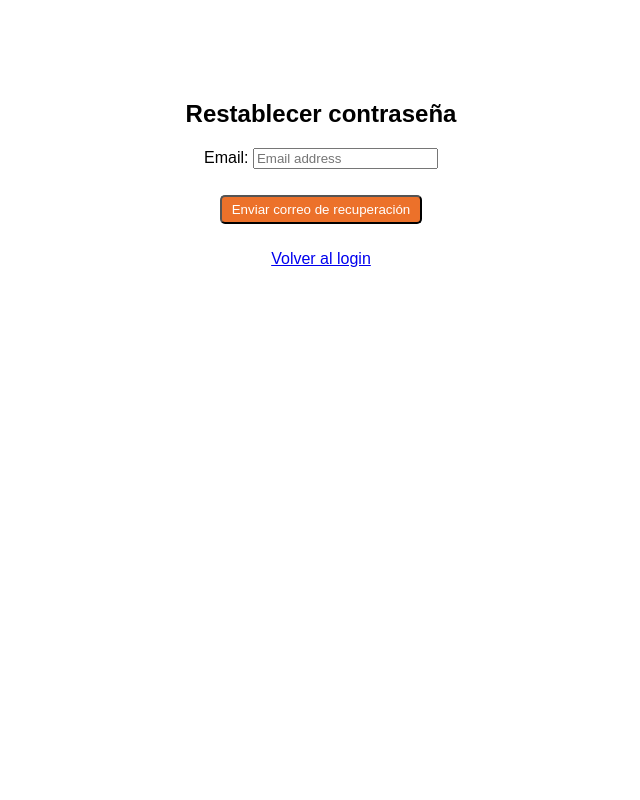
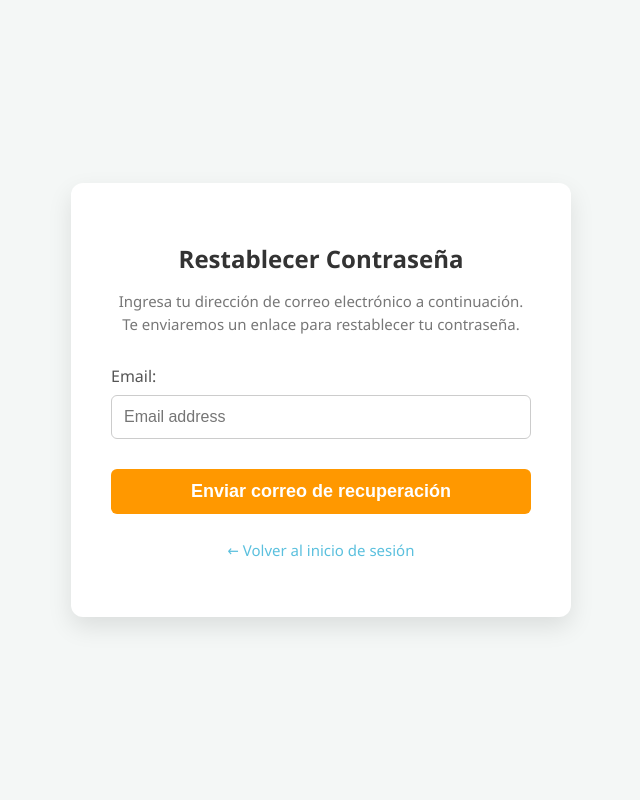
Before and after one commit to Francisco4nt0n10/Proyecto_final, a Django app: page /accounts/password/reset/ in a window 1280 px wide. Shown: the whole page, without its empty margins (319-959 px from the left). Run offline with Django 5.2, Linux system fonts and the light colour scheme.

Commit message:
Se modifico presentacion de RESET CONTRASEÑA

```diff
--- a/templates/account/password_reset.html
+++ b/templates/account/password_reset.html
@@ -1,20 +1,133 @@
+{% load account %}
+
 <!DOCTYPE html>
-<html>
+<html lang="es">
 <head>
-    <title>restablecimiento de Contraseña</title>
+    <meta charset="UTF-8">
+    <meta name="viewport" content="width=device-width, initial-scale=1.0">
+    <title>Restablecimiento de Contraseña</title>
+
+    <style>
+        /* ------------------ ESTILOS BASE Y FONDO ------------------ */
+        body {
+            font-family: 'Segoe UI', Tahoma, Geneva, Verdana, sans-serif;
+            background-color: #f4f7f6; /* Fondo gris claro suave */
+            display: flex;
+            justify-content: center; /* Centra horizontalmente */
+            align-items: center;     /* Centra verticalmente */
+            min-height: 100vh;       /* Ocupa toda la altura de la vista */
+            margin: 0;
+        }
+
+        /* ------------------ ESTILOS DEL CONTENEDOR (CARD) ------------------ */
+        .reset-card {
+            background-color: white;
+            padding: 40px;
+            border-radius: 12px;
+            box-shadow: 0 10px 25px rgba(0, 0, 0, 0.1); /* Sombra elegante */
+            width: 100%;
+            max-width: 420px; /* Un poco más ancho para el mensaje */
+            text-align: center;
+        }
+
+        /* ------------------ TÍTULO Y TEXTO DE INSTRUCCIÓN ------------------ */
+        h2 {
+            color: #333;
+            margin-bottom: 10px;
+            font-size: 24px;
+            font-weight: 600;
+        }
+
+        .instruction-text {
+            color: #777;
+            margin-bottom: 30px;
+            font-size: 15px;
+            line-height: 1.5;
+        }
+
+        /* ------------------ ESTILOS DEL FORMULARIO ------------------ */
+        form p {
+            margin-bottom: 20px;
+            text-align: left;
+        }
+
+        form label {
+            display: block;
+            margin-bottom: 8px;
+            font-weight: 500;
+            color: #555;
+        }
+
+        input[type="text"], input[type="email"] {
+            width: 100%;
+            padding: 12px;
+            border: 1px solid #ccc;
+            border-radius: 6px;
+            box-sizing: border-box;
+            font-size: 16px;
+            transition: border-color 0.3s;
+        }
+
+        input[type="text"]:focus, input[type="email"]:focus {
+            border-color: #f0ad4e; /* Borde naranja/amarillo al enfocar */
+            outline: none;
+        }
+
+        /* ------------------ ESTILO DEL BOTÓN PRINCIPAL ------------------ */
+        button[type="submit"] {
+            width: 100%;
+            padding: 12px;
+            border: none;
+            border-radius: 6px;
+            background-color: #ff9800; /* Naranja amigable para el botón de acción */
+            color: white;
+            font-size: 18px;
+            font-weight: 600;
+            cursor: pointer;
+            margin-top: 10px;
+            transition: background-color 0.3s;
+        }
+
+        button[type="submit"]:hover {
+            background-color: #e68a00; /* Tono más oscuro al pasar el ratón */
+        }
+
+        /* ------------------ ESTILO DE ENLACES ADICIONALES ------------------ */
+        .back-link {
+            margin-top: 25px;
+        }
+
+        .back-link a {
+            color: #5bc0de; /* Azul claro para enlaces de navegación */
+            text-decoration: none;
+            font-size: 15px;
+        }
+
+        .back-link a:hover {
+            text-decoration: underline;
+        }
+    </style>
 </head>
-<body style="font-family: sans-serif; text-align: center; margin-top: 100px;">
+<body>
 
-<h2>Restablecer contraseña</h2>
+<div class="reset-card">
+    <h2>Restablecer Contraseña</h2>
 
-<form method="POST" action="{% url 'account_reset_password' %}">
-    {% csrf_token %}
-    {{ form.as_p }}
+    <p class="instruction-text">
+        Ingresa tu dirección de correo electrónico a continuación. Te enviaremos un enlace para restablecer tu contraseña.
+    </p>
 
-    <button type="submit" style="text-decoration: none; padding: 5px 10px; background-color: #ec712a; color: white; border-radius: 5px; margin: 10px;">Enviar correo de recuperación</button>
-</form>
+    <form method="POST" action="{% url 'account_reset_password' %}">
+        {% csrf_token %}
+        {{ form.as_p }}
 
-<p><a href="{% url 'account_login' %}">Volver al login</a></p>
+        <button type="submit">Enviar correo de recuperación</button>
+    </form>
+
+    <div class="back-link">
+        <p><a href="{% url 'account_login' %}">← Volver al inicio de sesión</a></p>
+    </div>
+</div>
 
 </body>
 </html>
```
